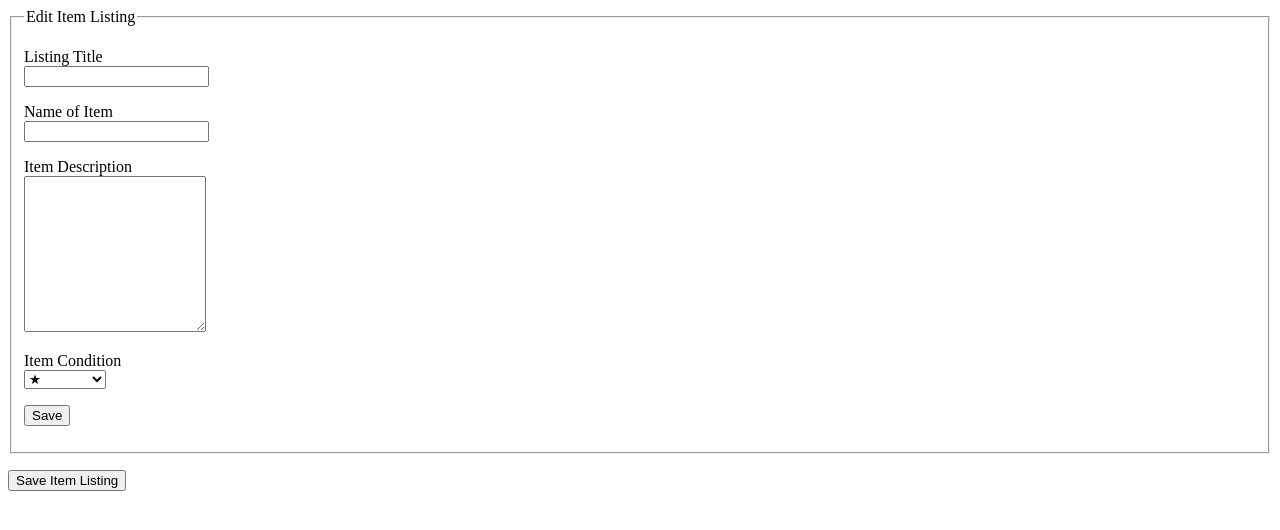
After one commit to AnniePawl/anna-backend, a Node server app: page /items/600000000000000000000001/edit in a window 1280 px wide. The commit adds this page. Shown: the top 530 px of the page. Run offline with Node 20, Linux system fonts and the light colour scheme; data that the repository does not hold is empty; some libraries are stand-ins or nearby versions.

Commit message:
users can edit and update reviews

```diff
--- a/app.js
+++ b/app.js
@@ -5,6 +5,7 @@ var exphbs = require('express-handlebars');
 const express = require('express')
 const app = express();
 const bodyParser = require('body-parser');
+const methodOverride = require('method-override');
 
 //Database
 const mongoose = require('mongoose');
@@ -21,6 +22,7 @@ const Item = mongoose.model('Item', {
 
 //Middleware
 app.use(bodyParser.urlencoded({ extended: true }));
+app.use(methodOverride('_method'));
 
 
 //Import Routes (eventually)
@@ -67,6 +69,27 @@ console.log(req.body)
   })
 })
 
+//EDIT
+app.get('/items/:id/edit', (req, res) => {
+  Item.findById(req.params.id)
+  .then(item => {
+    res.render('items-edit', {item: item});
+}).catch(err => {
+    console.log(err)
+})
+})
+
+//UPDATE
+app.put('/items/:id', (req, res) => {
+  Item.findByIdAndUpdate(req.params.id, req.body)
+    .then(item => {
+      res.redirect(`/items/${item._id}`)
+    })
+    .catch(err => {
+      console.log(err.message)
+    })
+})
+
 //Server Start
 app.listen(3000, () => {
   console.log('App listening on port 3000!')
--- a/package.json
+++ b/package.json
@@ -12,6 +12,7 @@
     "body-parser": "^1.18.3",
     "express": "^4.16.3",
     "express-handlebars": "^3.0.0",
+    "method-override": "^3.0.0",
     "mongoose": "^5.3.1"
   }
 }
--- /dev/null
+++ b/views/items-edit.handlebars
@@ -0,0 +1,7 @@
+<form method="POST" action="/items/{{item._id}}?_method=PUT">
+  {{> items-form}}
+  <!-- BUTTON -->
+  <p>
+    <button type="submit">Save Item Listing</button>
+  </p>
+</form>
--- a/views/items-show.handlebars
+++ b/views/items-show.handlebars
@@ -8,6 +8,7 @@
     <p>{{item.description}}</p>
     <p>{{item.rating}}</p>
 
+    <p><a href="/items/{{item._id}}/edit">Edit Listing</a></p>
 
 <!-- </div>
 </div> -->
--- /dev/null
+++ b/views/partials/items-form.handlebars
@@ -0,0 +1,39 @@
+<fieldset>
+  <legend>Edit Item Listing</legend>
+
+<!-- Listing Title-->
+  <p>
+    <label for="title">Listing Title</label><br>
+    <input type="text" name="title" value="{{item.title}}" />
+  </p>
+
+<!-- Item Title-->
+  <p>
+    <label for="itemTitle">Name of Item</label><br>
+    <input type="text" name="itemTitle" value="{{item.itemTitle}}"/>
+  </p>
+
+<!-- DESCRIPTION -->
+    <p>
+      <label for="description-text">Item Description</label><br>
+      <textarea id="description-text" name="description" rows="10" />{{item.description}}</textarea>
+    </p>
+
+
+<!-- Item Condition -->
+<div class="form-group">
+  <label for="rating-stars">Item Condition</label></br>
+  <select class="form-group" data-style="btn-info" name="rating">
+      <option id="rating-stars" type="text" value="&#9733;">&#9733;</option>
+      <option id="rating-stars" type="text" value="&#9733;&#9733;">&#9733;&#9733;</option>
+      <option id="rating-stars" type="text" value="&#9733;&#9733;&#9733;">&#9733;&#9733;&#9733;</option>
+      <option id="rating-stars" type="text" value="&#9733;&#9733;&#9733;&#9733;">&#9733;&#9733;&#9733;&#9733;</option>
+      <option id="rating-stars" type="text" value="&#9733;&#9733;&#9733;&#9733;&#9733;">&#9733;&#9733;&#9733;&#9733;&#9733;</option>
+  </select>
+</div>
+
+<!-- BUTTON -->
+<p>
+  <button type="submit">Save</button>
+</p>
+</fieldset>
```
Also changed, not shown: 1 other file.
